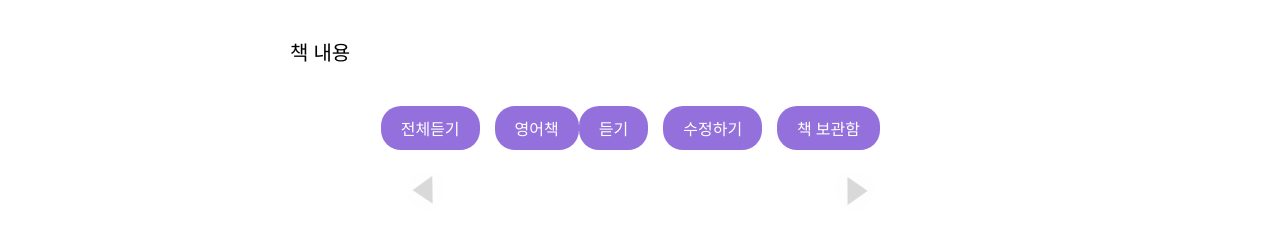
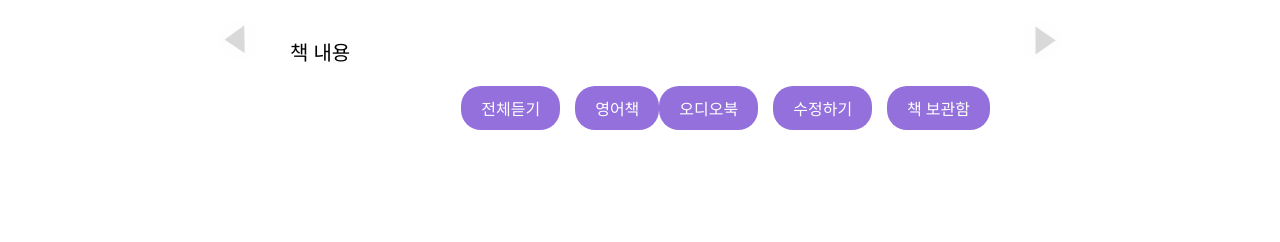
Before and after one commit to KidsTale-Capstone/KidsTale, a website: page front/book_ko.html in a window 1280 px wide. Shown: the part 368-610 px from the top of the page. Drawn offline with Linux system fonts and the light colour scheme; a web font is replaced by a local one.

Commit message:
버튼들 위치 조정

```diff
--- a/front/book.css
+++ b/front/book.css
@@ -68,7 +68,7 @@ a {
 /* 메뉴바 아래 섹션 */
 .content-section-1 {
     display: flex;
-    justify-content: space-evenly;
+    justify-content: center;
     margin-top: 40px;
 }
 
@@ -126,18 +126,16 @@ a {
 /* 페이지 넘김 버튼 */
 /* 왼쪽 화살표 버튼 */
 .navigation-left {
-    position: absolute;
-    left: 400px; /* 화면의 왼쪽에서 약간 떨어진 위치 */
-    top: 70%; /* 세로 가운데 정렬 */
-    transform: translateY(-50%);
+    display: flex;
+    margin-top: 5%;
+    margin-right: 2%;
 }
 
 /* 오른쪽 화살표 버튼 */
 .navigation-right {
-    position: absolute;
-    right: 400px; /* 화면의 오른쪽에서 약간 떨어진 위치 */
-    top: 70%; /* 세로 가운데 정렬 */
-    transform: translateY(-50%);
+    display: flex;
+    margin-top: 5%;
+    margin-left: 2%;
 }
 
 .btn {
@@ -154,10 +152,11 @@ a {
 /* 수정하기 & 언어변경 버튼 div 스타일 */
 .button-container {
     display: flex;
-    margin-right: 400px;
+    width: 700px;
     margin-top: 20px;
     margin-bottom: 20px;
     justify-content: flex-end;
+    margin: 0 auto;
 }
 
 /* 전체 재생 & 각 페이지 듣기 */
@@ -180,7 +179,6 @@ a {
 /* 수정하기 버튼 */
 .modify-button {
     padding: 10px 20px;
-    margin-right: 15px;
     background-color: #9370db;
     color: white;
     border: none;
@@ -213,6 +211,7 @@ a {
 /* 책 보관함 가기 버튼 */
 .go-to-button {
     padding: 10px 20px;
+    margin-left: 15px;
     background-color: #9370db;
     color: white;
     border: none;
--- a/front/book_ko.html
+++ b/front/book_ko.html
@@ -26,6 +26,11 @@
     </nav>
 
     <div class="content-section-1">
+        <!-- 페이지 이전 버튼 -->
+        <div class="navigation-left">
+            <button class="btn" id="prev-page" onclick="prevPage()"><img id="left" src="img/left.png" alt="왼쪽 화살표"></button>
+        </div>
+
         <!-- 책 컨테이너 -->
         <div id="book-container">
             <!-- 책 제목 및 저자 표시 -->
@@ -58,11 +63,6 @@
             </div>
         </div>
 
-        <!-- 페이지 넘김 버튼 -->
-        <div class="navigation-left">
-            <button class="btn" id="prev-page" onclick="prevPage()"><img id="left" src="img/left.png" alt="왼쪽 화살표"></button>
-        </div>
-
         <!-- 다음 페이지 버튼을 누르면 자동으로 저장됨 -->
         <div class="navigation-right">
             <button class="btn" id="next-page" onclick="nextPage()"><img id="right" src="img/right.png" alt="오른쪽 화살표"></button>
@@ -82,7 +82,7 @@
         </a>
 
         <a href="#">
-            <button id="audio-book" class="audio-button">듣기</button>
+            <button id="audio-book" class="audio-button">오디오북</button>
         </a>
 
         <a href="#">
--- a/front/script_book_ko.js
+++ b/front/script_book_ko.js
@@ -134,7 +134,7 @@ async function playTTS(pageContent, bookId, lang) {
             // 오디오 재생이 끝났을 때 버튼을 다시 '듣기'로 변경
             currentAudio.onended = () => {
                 isPlaying = false;
-                audioButton.innerText = "듣기"; // 재생 완료 후 버튼 상태 변경
+                audioButton.innerText = "오디오북"; // 재생 완료 후 버튼 상태 변경
                 currentAudio = null;
             };
 
@@ -187,7 +187,7 @@ function displayPage(pageIndex) {
                 currentAudio.currentTime = 0; // 재생 위치 초기화
                 currentAudio = null; // 오디오 객체 초기화
                 isPlaying = false;
-                audioButton.innerText = "듣기"; // 버튼을 다시 '듣기'로 변경
+                audioButton.innerText = "오디오북"; // 버튼을 다시 '듣기'로 변경
             } else {
                 // 오디오가 재생 중이 아니면 playTTS 호출
                 console.log("TTS 요청 준비 중...");
```
Also changed, not shown: front/book_eng.html (+5 -5 lines).
